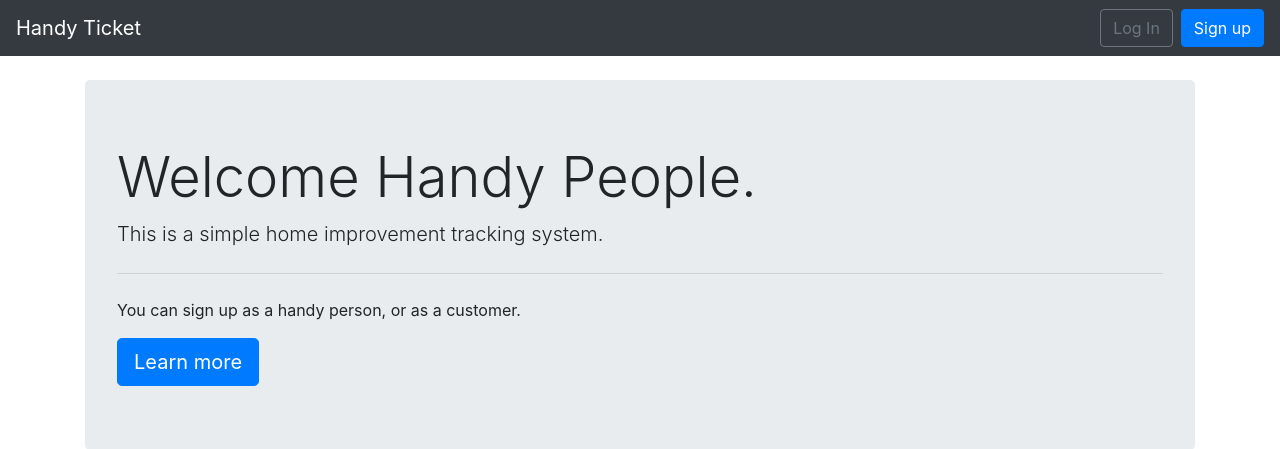
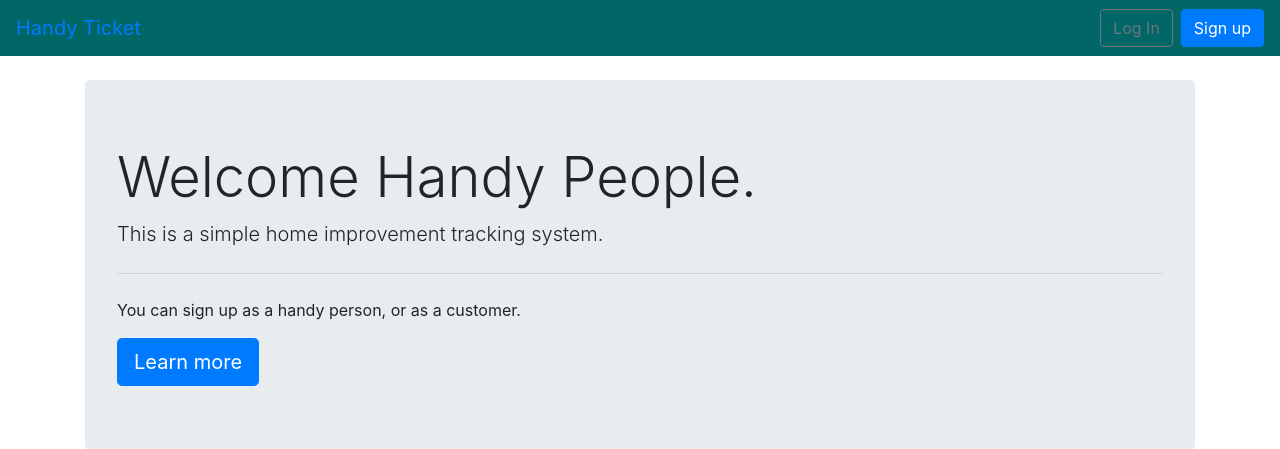
Before and after one commit to johnpgarza/handy, a Django app: page / in a window 1280 px wide. Shown: the top 449 px of the page. Run offline with Django 3.2, Linux system fonts and the light colour scheme; some libraries are stand-ins or nearby versions.

Commit message:
Messed with colors, dunno if I like it.

```diff
--- a/templates/base.html
+++ b/templates/base.html
@@ -5,9 +5,8 @@
 <script src="https://stackpath.bootstrapcdn.com/bootstrap/4.4.1/js/bootstrap.min.js" integrity="sha384-wfSDF2E50Y2D1uUdj0O3uMBJnjuUD4Ih7YwaYd1iqfktj0Uod8GCExl3Og8ifwB6" crossorigin="anonymous"></script>
   </head>
   <body>
-    <nav class="navbar navbar-expand-md navbar-dark bg-dark mb-4">
+    <nav class="navbar navbar-expand-md mb-4" style="background-color: #006666; ">
       <a class="navbar-brand" href="#">Handy Ticket</a>
-
       <button class="navbar-toggler" type="button" data-toggle="collapse"
       data-target="#navbarCollapse" aria-controls="navbarCollapse"
       aria-expanded="false" aria-label="Toggle navigation">
```
